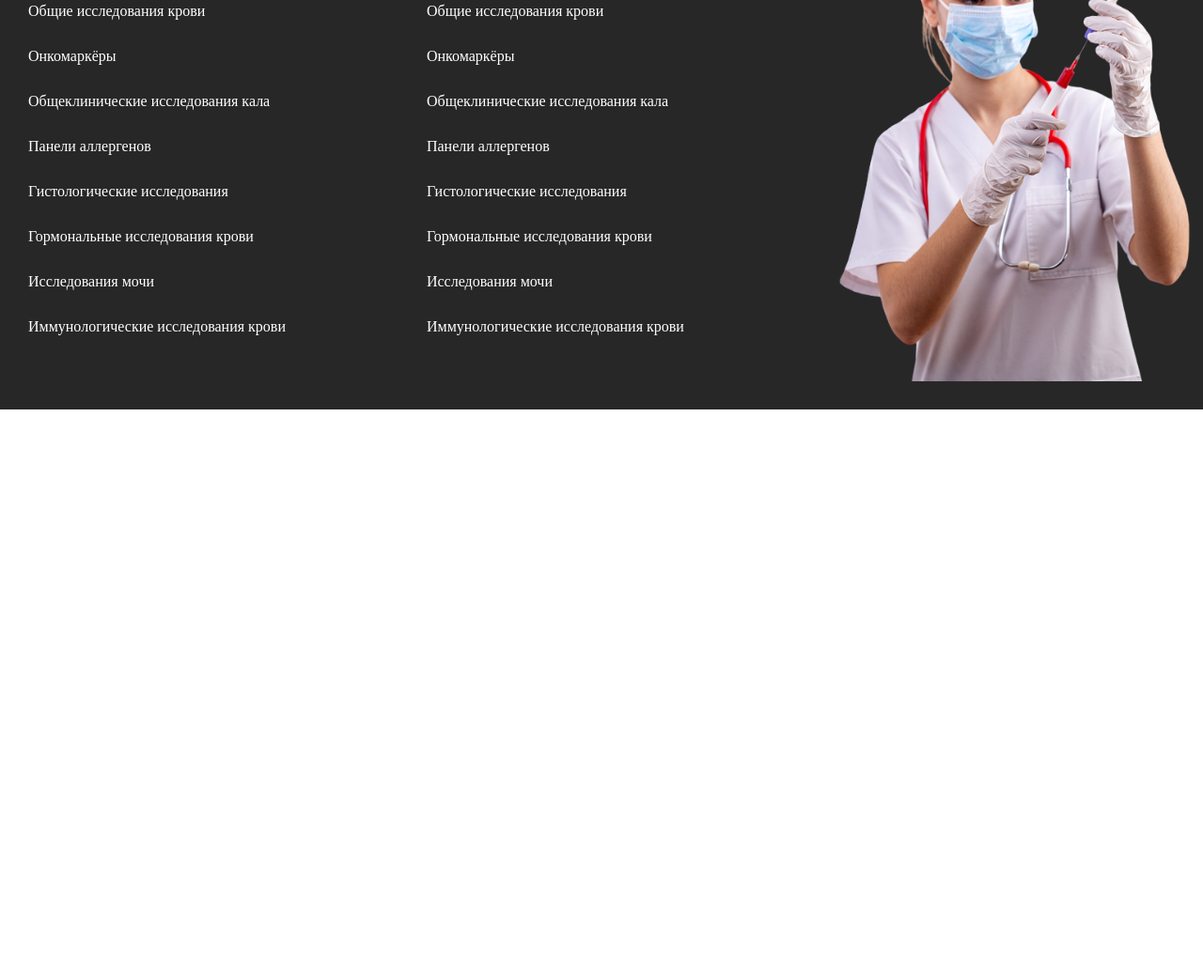
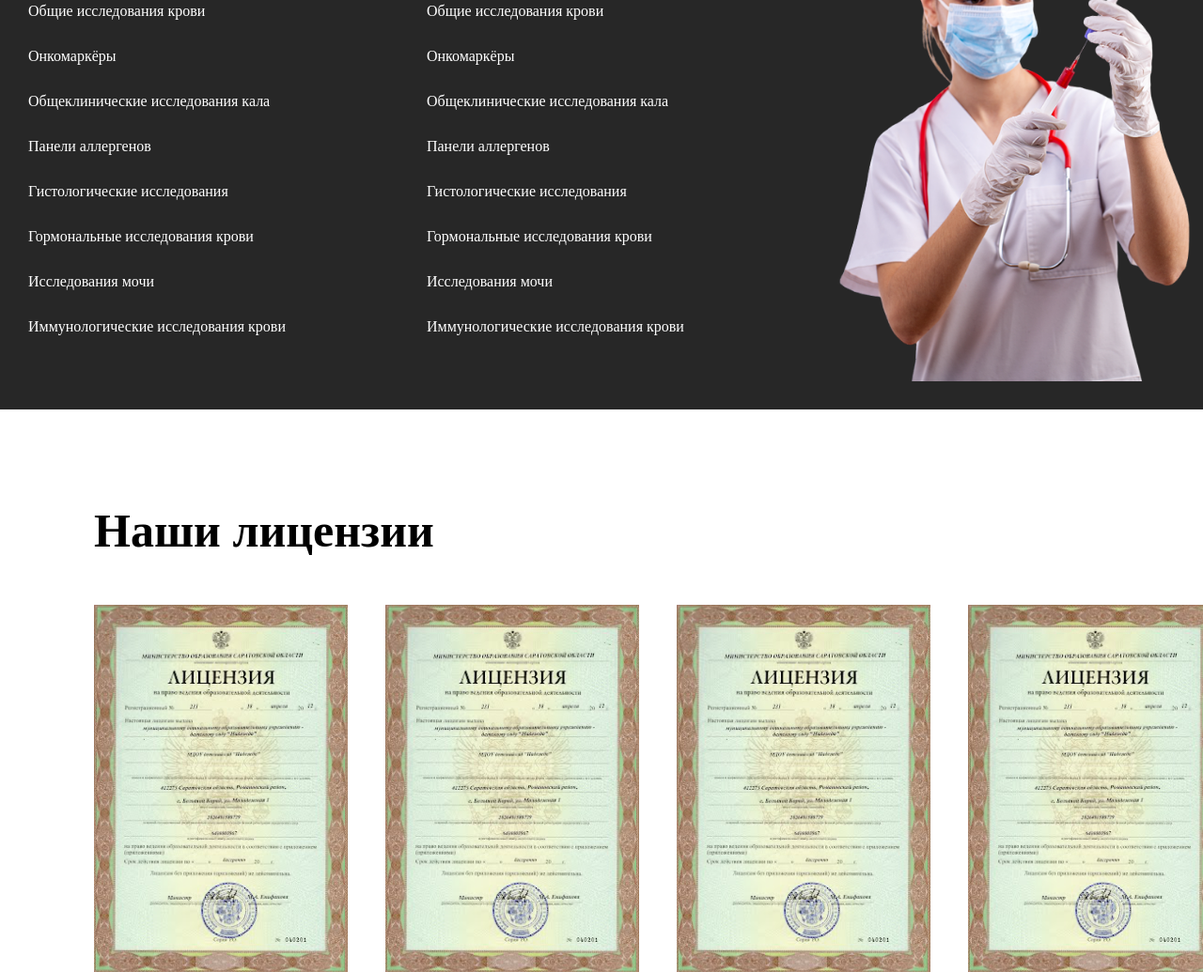
Before and after one commit to abulqosimibroimov5/home-task-16-teamlead, a plain HTML site: page index.html in a window 1280 px wide. Shown: the part 1438-2473 px from the top of the page at 94% size. Before the commit the page ends 1874 px from the top, so only its background shows below. Drawn offline with Linux system fonts and the light colour scheme.

Commit message:
salom23-salom25

```diff
--- a/index.html
+++ b/index.html
@@ -86,5 +86,14 @@
 <img class="salom22" src="./woman-nurse-or-doctor-2021-08-27-13-41-17-utc-PhotoRoom 1.png" alt="">
 </div>
 </div>
+<div class="salom23">
+    <h1 class="salom24">Наши лицензии</h1>
+    <div class="salom25">
+    <img src="./image 7.png" alt="">
+    <img src="./image 7.png" alt="">
+    <img src="./image 7.png" alt="">
+    <img src="./image 7.png" alt="">
+</div>
+</div>
 </body>
 </html>
--- a/style.css
+++ b/style.css
@@ -119,3 +119,15 @@
     margin-top: -100px;
     width: 400px;
 }
+.salom23{
+    margin-top: 100px;
+    margin-left: 100px;
+}
+.salom24{
+    font-size: 50px;
+}
+.salom25{
+    display: flex;
+    margin-top: 50px;
+    gap: 40px;
+}
```
Also changed, not shown: doctor-with-stethoscope-2021-09-03-02-58-01-utc 1.png (added), image 7.png (added).
